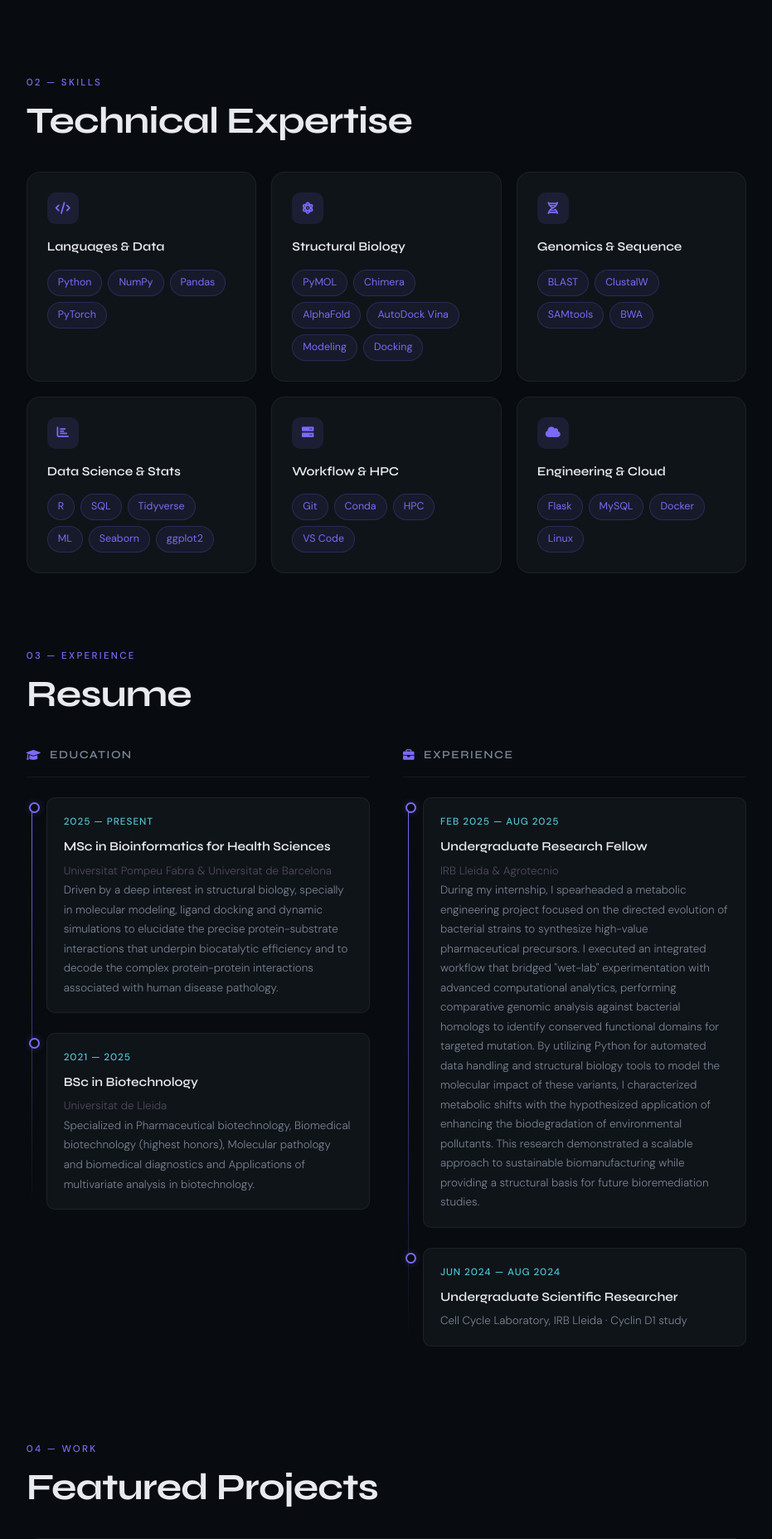
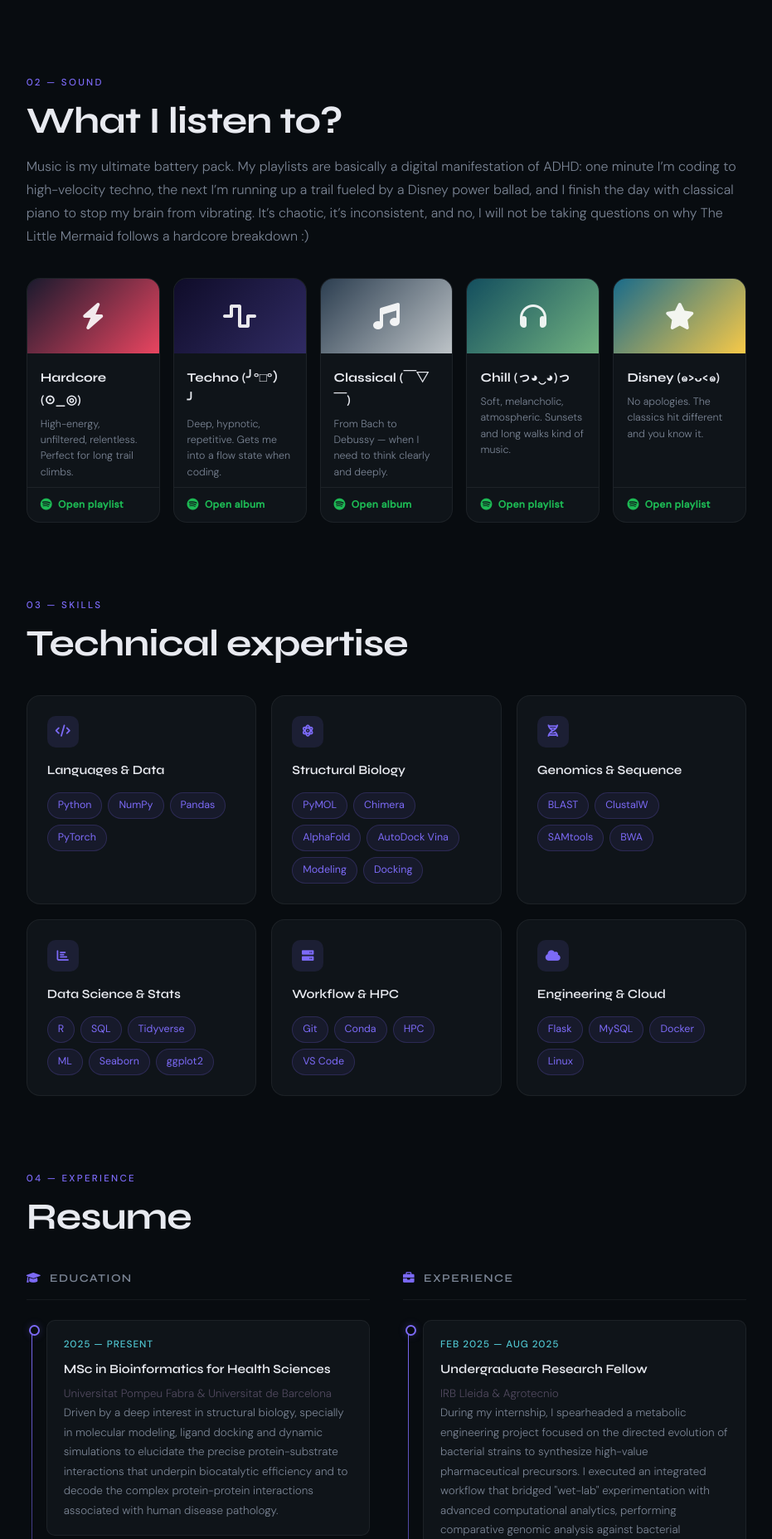
Before and after one commit to MariaPau03/Databases-and-Web-development, a PHP site: page / in a window 1280 px wide. Shown: the part 2364-4219 px from the top of the page at 83% size, without its empty margins (309-1240 px from the left). Run offline with PHP 8.4, Linux system fonts and the light colour scheme.

Commit message:
added music

```diff
--- a/portfolio/index.html
+++ b/portfolio/index.html
@@ -38,7 +38,7 @@
                 <a href="https://linkedin.com/in/mariapau-pijoan-manresa" target="_blank" title="LinkedIn" class="social-btn">
                     <i class="fab fa-linkedin"></i>
                 </a>
-                <a href="mailto:mppijoan@gmail.com" title="Email" class="social-btn">
+                <a href="/cdn-cgi/l/email-protection#563b26263f3c39373816313b373f3a7835393b" title="Email" class="social-btn">
                     <i class="fas fa-envelope"></i>
                 </a>
             </div>
@@ -48,6 +48,7 @@
             <ul>
                 <li><a href="#about" class="nav-link active"><span class="nav-icon"><i class="fas fa-home"></i></span><span class="nav-label">Home</span></a></li>
                 <li><a href="#about-bio" class="nav-link"><span class="nav-icon"><i class="fas fa-user"></i></span><span class="nav-label">About Me</span></a></li>
+                <li><a href="#music" class="nav-link"><span class="nav-icon"><i class="fas fa-headphones"></i></span><span class="nav-label">Music</span></a></li>
                 <li><a href="#resume" class="nav-link"><span class="nav-icon"><i class="fas fa-file-alt"></i></span><span class="nav-label">Resume</span></a></li>
                 <li><a href="#projects" class="nav-link"><span class="nav-icon"><i class="fas fa-code-branch"></i></span><span class="nav-label">Projects</span></a></li>
                 <li><a href="#contact" class="nav-link"><span class="nav-icon"><i class="fas fa-paper-plane"></i></span><span class="nav-label">Contact</span></a></li>
@@ -190,10 +191,76 @@
                 </div>
             </section>
 
+            <!-- MUSIC -->
+            <section id="music" class="section reveal">
+                <div class="section-label">02 — Sound</div>
+                <h2 class="section-title">What I listen to?</h2>
+                <p class="section-sub">Music is my ultimate battery pack. My playlists are basically a digital manifestation of ADHD: one minute I’m coding to high-velocity techno, the next I’m running up a trail fueled by a Disney power ballad, and I finish the day with classical piano to stop my brain from vibrating. It’s chaotic, it’s inconsistent, and no, I will not be taking questions on why The Little Mermaid follows a hardcore breakdown :)</p>
+
+                <div class="music-grid">
+
+                    <a href="https://open.spotify.com/playlist/1WW5HzxRn1jXX8juot6eWs" target="_blank" rel="noopener noreferrer" class="music-card">
+                        <div class="music-card-icon" style="background: linear-gradient(135deg, #1a1a2e, #e94560);">
+                            <i class="fas fa-bolt"></i>
+                        </div>
+                        <div class="music-card-body">
+                            <h4>Hardcore (⊙_◎) </h4>
+                            <p>High-energy, unfiltered, relentless. Perfect for long trail climbs.</p>
+                        </div>
+                        <span class="music-card-cta"><i class="fab fa-spotify"></i> Open playlist</span>
+                    </a>
+
+                    <a href="https://open.spotify.com/album/0bgjJ99UFbk0yBOzjJl7cq" target="_blank" rel="noopener noreferrer" class="music-card">
+                        <div class="music-card-icon" style="background: linear-gradient(135deg, #0f0c29, #302b63);">
+                            <i class="fas fa-wave-square"></i>
+                        </div>
+                        <div class="music-card-body">
+                            <h4>Techno (╯°□°）╯</h4>
+                            <p>Deep, hypnotic, repetitive. Gets me into a flow state when coding.</p>
+                        </div>
+                        <span class="music-card-cta"><i class="fab fa-spotify"></i> Open album</span>
+                    </a>
+
+                    <a href="https://open.spotify.com/album/0bgjJ99UFbk0yBOzjJl7cq" target="_blank" rel="noopener noreferrer" class="music-card">
+                        <div class="music-card-icon" style="background: linear-gradient(135deg, #2c3e50, #bdc3c7);">
+                            <i class="fas fa-music"></i>
+                        </div>
+                        <div class="music-card-body">
+                            <h4>Classical (￣▽￣)</h4>
+                            <p>From Bach to Debussy — when I need to think clearly and deeply.</p>
+                        </div>
+                        <span class="music-card-cta"><i class="fab fa-spotify"></i> Open album</span>
+                    </a>
+
+                    <a href="https://open.spotify.com/playlist/5D9MhaL3uazqhurqFh5JpN" target="_blank" rel="noopener noreferrer" class="music-card">
+                        <div class="music-card-icon" style="background: linear-gradient(135deg, #134e5e, #71b280);">
+                            <i class="fas fa-headphones"></i>
+                        </div>
+                        <div class="music-card-body">
+                            <h4>Chill (っ◕‿◕)っ</h4>
+                            <p>Soft, melancholic, atmospheric. Sunsets and long walks kind of music.</p>
+                        </div>
+                        <span class="music-card-cta"><i class="fab fa-spotify"></i> Open playlist</span>
+                    </a>
+
+                    <a href="https://open.spotify.com/playlist/6OJBQs9vWu8K8QFQlGm877" target="_blank" rel="noopener noreferrer" class="music-card">
+                        <div class="music-card-icon" style="background: linear-gradient(135deg, #1a6b8a, #f7c948);">
+                            <i class="fas fa-star"></i>
+                        </div>
+                        <div class="music-card-body">
+                            <h4>Disney (๑>ᴗ<๑)</h4>
+                            <p>No apologies. The classics hit different and you know it.</p>
+                        </div>
+                        <span class="music-card-cta"><i class="fab fa-spotify"></i> Open playlist</span>
+                    </a>
+
+                </div>
+            </section>
+
             <!-- SKILLS -->
             <section class="section reveal">
-                <div class="section-label">02 — Skills</div>
-                <h2 class="section-title">Technical Expertise</h2>
+                <div class="section-label">03 — Skills</div>
+                <h2 class="section-title">Technical expertise</h2>
                 <div class="skills-container">
 
                     <div class="skill-card">
@@ -249,7 +316,7 @@
 
             <!-- RESUME -->
             <section id="resume" class="section reveal">
-                <div class="section-label">03 — Experience</div>
+                <div class="section-label">04 — Experience</div>
                 <div class="section-header-row">
                     <h2 class="section-title">Resume</h2>
                 </div>
@@ -310,7 +377,7 @@
 
             <!-- PROJECTS -->
             <section id="projects" class="section reveal">
-                <div class="section-label">04 — Work</div>
+                <div class="section-label">05 — Work</div>
                 <h2 class="section-title">Featured Projects</h2>
 
                 <div class="project-grid">
@@ -378,7 +445,7 @@
 
             <!-- CONTACT -->
             <section id="contact" class="section reveal">
-                <div class="section-label">05 — Connect</div>
+                <div class="section-label">06 — Connect</div>
                 <h2 class="section-title">Get in Touch</h2>
                 <p class="section-sub">I'm always open to discussing research, new projects or opportunities.</p>
 
@@ -386,7 +453,7 @@
                     <div class="contact-card" onclick="copyEmail()" id="copy-card" style="cursor:pointer;">
                         <div class="contact-icon"><i class="fas fa-envelope"></i></div>
                         <h3>Email</h3>
-                        <p id="email-address">mppijoan@gmail.com</p>
+                        <p id="email-address"><a href="/cdn-cgi/l/email-protection" class="__cf_email__" data-cfemail="c7aab7b7aeada8a6a987a0aaa6aeabe9a4a8aa">[email&#160;protected]</a></p>
                         <span class="copy-hint"><i class="fas fa-copy"></i> Click to copy</span>
                     </div>
 
@@ -408,7 +475,7 @@
 
             <!-- LOCATION -->
             <section id="location" class="section reveal">
-                <div class="section-label">06 — Location</div>
+                <div class="section-label">07 — Location</div>
                 <h2 class="section-title">Based in Barcelona</h2>
 
                 <div class="location-container">
@@ -461,7 +528,7 @@
                 <p>© 2026 <strong>Maria Pau</strong> · Designed &amp; built with care</p>
             </footer>
 
-        </div><!-- end content-wrapper -->
+        </div>
     </main>
 
     <script src="script.js"></script>
--- a/portfolio/style.css
+++ b/portfolio/style.css
@@ -1660,3 +1660,97 @@ body {
     0%, 100% { opacity: 1; transform: scale(1); box-shadow: 0 0 0 0 rgba(79,196,207,0.5); }
     50%       { opacity: 0.7; transform: scale(1.2); box-shadow: 0 0 0 5px rgba(79,196,207,0); }
 }
+
+/* =============================================
+   MUSIC SECTION
+============================================= */
+.music-grid {
+    display: grid;
+    grid-template-columns: repeat(5, 1fr);
+    gap: 16px;
+    margin-top: 36px;
+}
+
+.music-card {
+    display: flex;
+    flex-direction: column;
+    background: var(--card-bg);
+    border: 1px solid var(--card-border);
+    border-radius: var(--radius);
+    overflow: hidden;
+    text-decoration: none;
+    color: inherit;
+    transition: transform 0.3s cubic-bezier(0.4,0,0.2,1),
+                box-shadow 0.3s cubic-bezier(0.4,0,0.2,1),
+                border-color 0.3s;
+    cursor: pointer;
+}
+
+.music-card:hover {
+    transform: translateY(-6px);
+    border-color: rgba(124,106,247,0.45);
+    box-shadow: 0 16px 40px rgba(0,0,0,0.4);
+}
+
+/* Coloured icon banner at top */
+.music-card-icon {
+    height: 90px;
+    display: flex;
+    align-items: center;
+    justify-content: center;
+    font-size: 2rem;
+    color: rgba(255,255,255,0.9);
+    transition: transform 0.3s ease;
+}
+.music-card:hover .music-card-icon {
+    transform: scale(1.08);
+}
+
+.music-card-body {
+    flex: 1;
+    padding: 16px 16px 8px;
+}
+.music-card-body h4 {
+    font-family: 'Syne', sans-serif;
+    font-size: 0.95rem;
+    font-weight: 700;
+    color: var(--text);
+    margin-bottom: 6px;
+}
+.music-card-body p {
+    font-size: 0.78rem;
+    color: var(--text-dim);
+    line-height: 1.55;
+    margin: 0;
+}
+
+/* Spotify CTA at bottom */
+.music-card-cta {
+    display: flex;
+    align-items: center;
+    gap: 7px;
+    padding: 10px 16px;
+    font-size: 0.75rem;
+    font-weight: 600;
+    color: #1db954;
+    letter-spacing: 0.03em;
+    border-top: 1px solid var(--card-border);
+    transition: background 0.2s;
+}
+.music-card:hover .music-card-cta {
+    background: rgba(29,185,84,0.08);
+}
+.music-card-cta i {
+    font-size: 0.9rem;
+}
+
+/* Responsive */
+@media (max-width: 1100px) {
+    .music-grid { grid-template-columns: repeat(3, 1fr); }
+}
+@media (max-width: 700px) {
+    .music-grid { grid-template-columns: repeat(2, 1fr); }
+}
+@media (max-width: 420px) {
+    .music-grid { grid-template-columns: 1fr; }
+}
```
Also changed, not shown: 1 other file.
